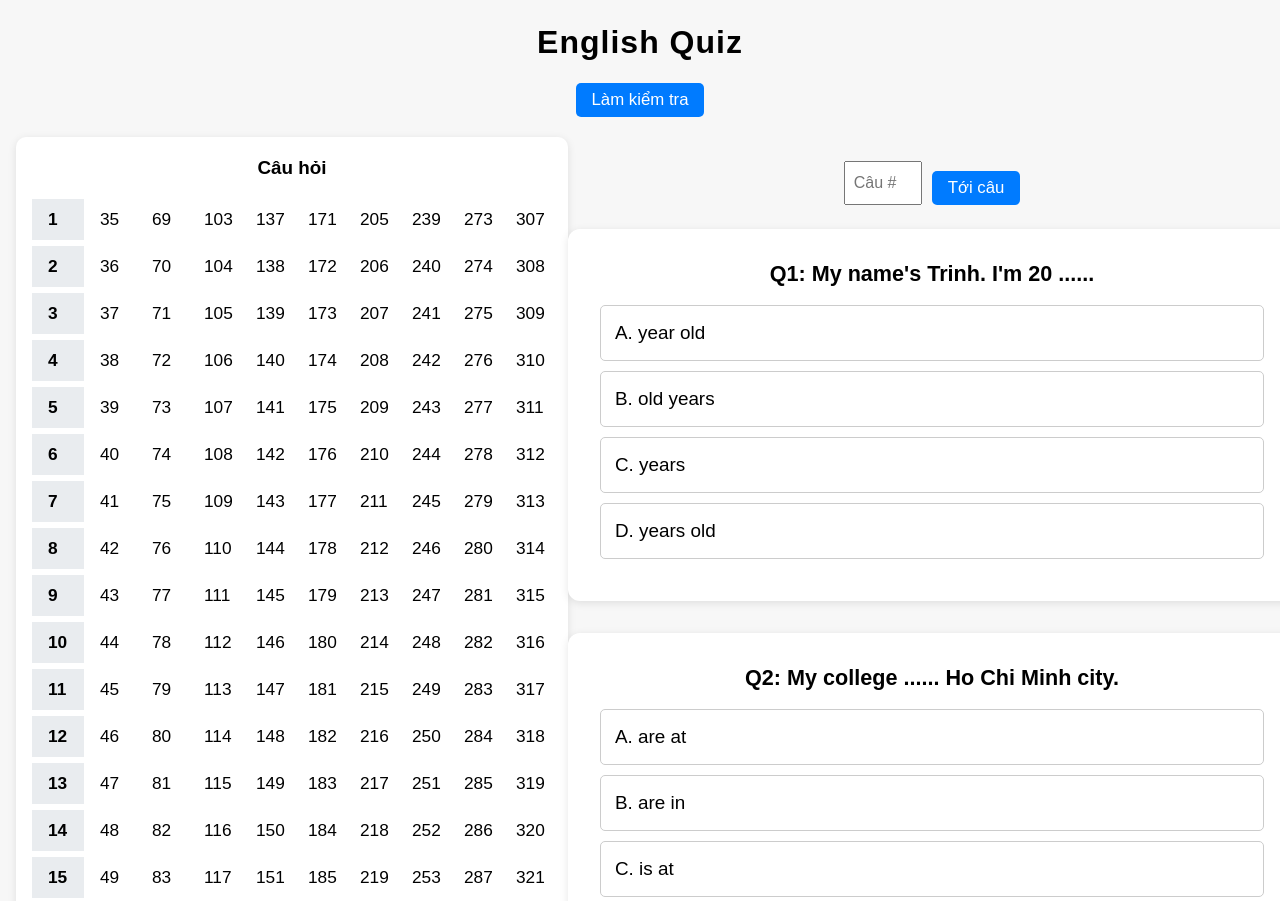
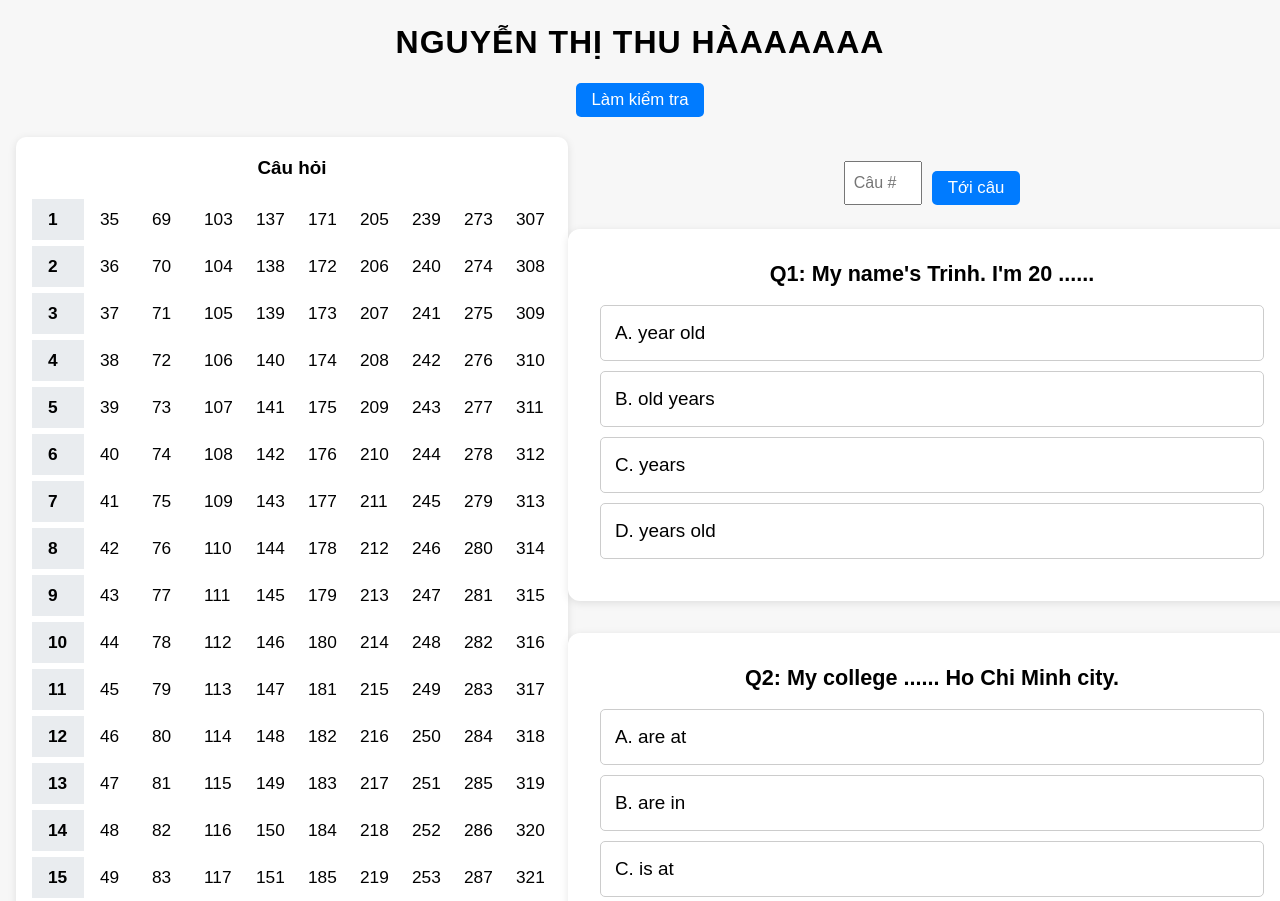
Before and after one commit to 01678543287/quizz_english, a plain HTML site: page index.html in a window 1280 px wide. Shown: the top 901 px of the page. Drawn offline with Linux system fonts and the light colour scheme.

Commit message:
Update index.html

```diff
--- a/index.html
+++ b/index.html
@@ -9,7 +9,7 @@
 </head>
 
 <body>
-    <h1>English Quiz</h1>
+    <h1>NGUYỄN THỊ THU HÀAAAAAA</h1>
     <div style="text-align:center; margin-bottom: 20px;">
         <button class="reset-btn" onclick="window.location.href='exam.html'">Làm kiểm tra</button>
     </div>
```
